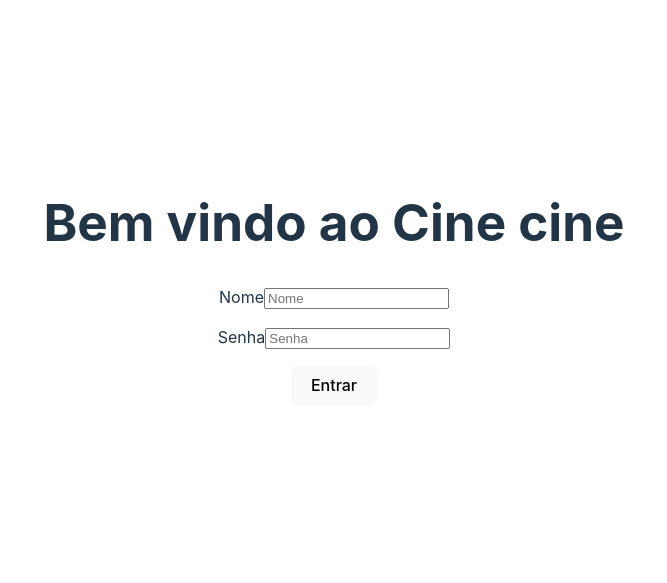
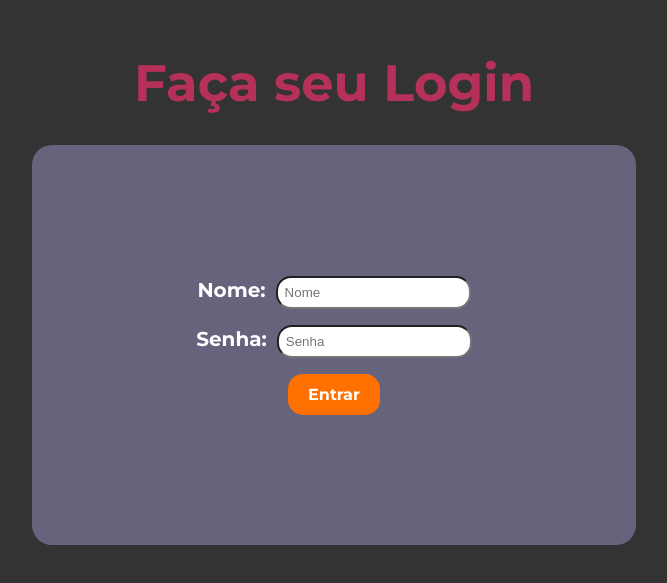
Before and after one commit to amandaafreitas/projeto-react, a React (Vite) app: page / in a window 1280 px wide. Shown: the part 117-700 px from the top of the page, without its empty margins (306-973 px from the left). Built offline with nearby package versions, Linux system fonts and the light colour scheme.

Commit message:
estilizando pagina login

```diff
--- a/src/App.jsx
+++ b/src/App.jsx
@@ -5,7 +5,6 @@ import Login from "./pages/Login";
 function App() {
   return (
     <>
-      <h1>Bem vindo ao Cine cine</h1>
       <Login />
     </>
   );
--- a/src/index.css
+++ b/src/index.css
@@ -1,5 +1,5 @@
 :root {
-  font-family: Inter, Avenir, Helvetica, Arial, sans-serif;
+  font-family: "Montserrat", sans-serif;
   font-size: 16px;
   line-height: 24px;
   font-weight: 400;
@@ -30,6 +30,7 @@ body {
   place-items: center;
   min-width: 320px;
   min-height: 100vh;
+  background-color: #333;
 }
 
 h1 {
--- a/src/pages/Login/index.jsx
+++ b/src/pages/Login/index.jsx
@@ -1,6 +1,7 @@
 import * as yup from "yup";
 import { useForm } from "react-hook-form";
 import { yupResolver } from "@hookform/resolvers/yup";
+import "../../styles/Login.css";
 
 const validacaoSchema = yup.object({
   nome: yup.string().required("O campo nome não pode ser vazio"),
@@ -26,9 +27,15 @@ const Login = () => {
 
   return (
     <>
-      <form onSubmit={handleSubmit(valida)}>
-        <label htmlFor="nome">Nome</label>
+      <h1 className="tituloLogin">Faça seu Login</h1>
+      <form onSubmit={handleSubmit(valida)} className="formulario">
+        <div className="formularioContainer">
+          <div className="inputContainer">
+            <label className="nomeLogin" htmlFor="nome">
+              Nome:
+            </label>
             <input
+              className="inputLogin"
               type="text"
               id="nome"
               name="nome"
@@ -36,8 +43,13 @@ const Login = () => {
               {...register("nome")}
             />
             <p>{errors.nome?.message}</p>
-        <label htmlFor="senha">Senha</label>
+          </div>
+          <div className="inputContainer">
+            <label className="nomeLogin" htmlFor="senha">
+              Senha:
+            </label>
             <input
+              className="inputLogin"
               type="password"
               id="senha"
               name="senha"
@@ -45,7 +57,13 @@ const Login = () => {
               {...register("senha")}
             />
             <p>{errors.senha?.message}</p>
-        <button type="submit">Entrar</button>
+          </div>
+          <div>
+            <button className="botao" type="submit">
+              Entrar
+            </button>
+          </div>
+        </div>
       </form>
     </>
   );
--- /dev/null
+++ b/src/styles/Login.css
@@ -0,0 +1,43 @@
+@import url("https://fonts.googleapis.com/css2?family=Montserrat:ital,wght@0,100;0,200;0,300;0,400;0,500;0,600;0,700;0,800;1,100;1,200;1,300;1,400;1,500;1,600;1,700;1,800&display=swap");
+
+.tituloLogin {
+  color: #b63159;
+}
+
+.formulario {
+  background-color: #65647c;
+  min-width: 37.75rem;
+  min-height: 25rem;
+  border-radius: 20px;
+}
+
+.formularioContainer {
+  display: flex;
+  flex-direction: column;
+  justify-content: center;
+  height: 400px;
+}
+
+.nomeLogin {
+  color: #fff;
+  font-weight: 700;
+  font-size: 1.25rem;
+}
+
+.inputLogin {
+  padding: 0.438rem;
+  border-radius: 15px;
+  margin-left: 10px;
+}
+
+.botao {
+  border-radius: 15px;
+  background-color: #ff7000;
+  color: #ffff;
+  font-weight: 700;
+}
+
+.botao:hover {
+  transform: scale(1.2);
+  transition: 0.5s;
+}
```
Lines whose indentation alone changed are shown as unchanged.
